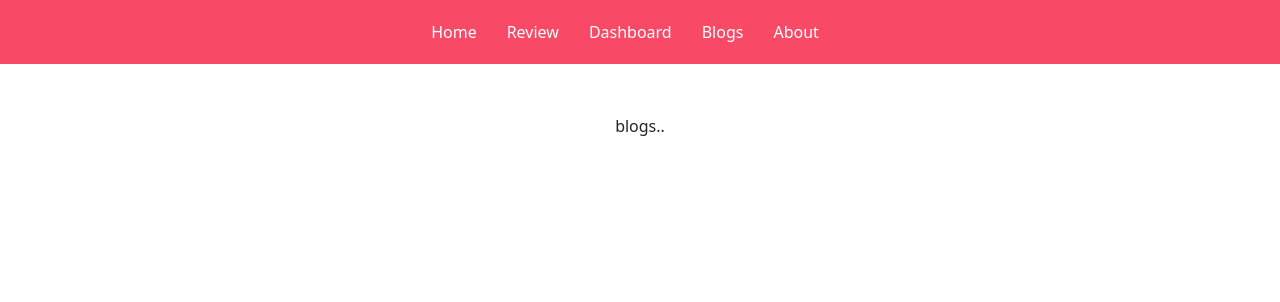
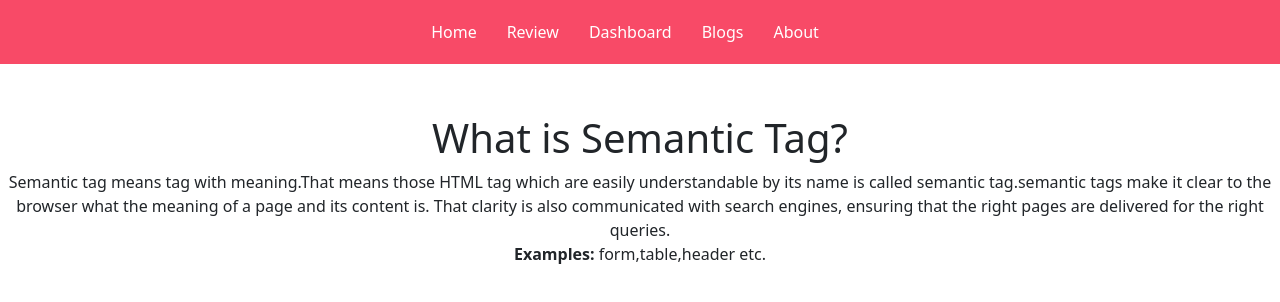
Before and after one commit to Yasmin-Akhter/Glow-up, a React (Create React App) app: page /blogs in a window 1280 px wide. Shown: the top 302 px of the page. Built offline with nearby package versions, Linux system fonts and the light colour scheme.

Commit message:
blog added

```diff
--- a/src/Components/Blogs/Blogs.js
+++ b/src/Components/Blogs/Blogs.js
@@ -3,7 +3,10 @@ import React from 'react';
 const Blogs = () => {
     return (
         <div>
-            <p>blogs..</p>
+            <h1>What is Semantic Tag?</h1>
+            <p>Semantic tag means tag with meaning.That means those HTML tag which are easily understandable by its name is  called semantic tag.semantic tags make it clear to the browser what the meaning of a page and its content is. That clarity is also communicated with search engines, ensuring that the right pages are delivered for the right queries. <br></br>
+                <strong> Examples: </strong>form,table,header etc.
+            </p>
         </div>
     );
 };
```
